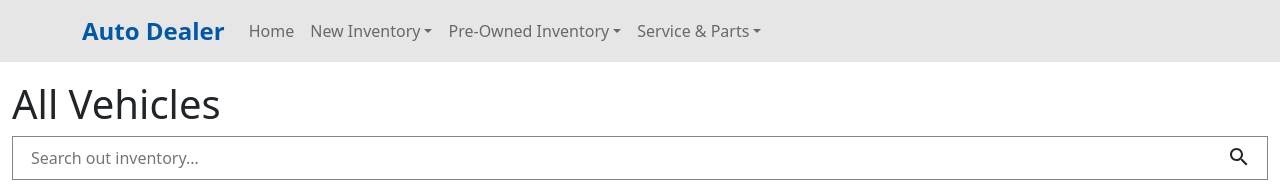
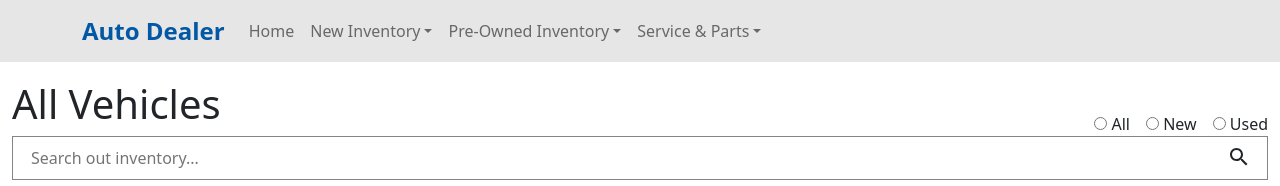
Before and after one commit to Jtamedrano/Dealership-Commerce, a Next.js app: page /shop in a window 1280 px wide. Shown: the top 186 px of the page. Built offline with nearby package versions, Linux system fonts and the light colour scheme; what urql would draw is missing.

Commit message:
implementing shop view selector for all, new, and used vehicles (part 1)

```diff
--- a/components/layouts/ShopLayout.tsx
+++ b/components/layouts/ShopLayout.tsx
@@ -1,6 +1,7 @@
 import React, { useEffect } from "react";
 import { useDispatch, useSelector } from "react-redux";
 import { Filter, InventoryView, Search } from "../parts/Shop";
+import ViewSelector from "../parts/Shop/ViewSelector";
 
 interface Props {}
 
@@ -30,7 +31,10 @@ const ShopLayout = (props: Props) => {
   return (
     <div className="shop">
       <title>Shop {getStateName()} Vehicles - Auto Dealer</title>
-      {state && <h1>{getStateName()} Vehicles</h1>}
+      <div className="shop__header">
+        {state && <h1>{getStateName()} Vehicles</h1>}
+        <ViewSelector />
+      </div>
       <Search className="shop__search" />
       <div className="shop__main">
         <Filter />
--- /dev/null
+++ b/components/parts/Shop/ViewSelector.tsx
@@ -0,0 +1,24 @@
+import React from "react";
+
+interface Props {}
+
+const ViewSelector = (props: Props) => {
+  return (
+    <div className="shop__selector">
+      <div className="shop__selector-item">
+        <input type="radio" name="" id="shopSelector1" />{" "}
+        <label htmlFor="shopSelector1">All</label>
+      </div>
+      <div className="shop__selector-item">
+        <input type="radio" name="" id="shopSelector2" />{" "}
+        <label htmlFor="shopSelector2">New</label>
+      </div>
+      <div className="shop__selector-item">
+        <input type="radio" name="" id="shopSelector3" />{" "}
+        <label htmlFor="shopSelector3">Used</label>
+      </div>
+    </div>
+  );
+};
+
+export default ViewSelector;
--- a/store/reducers/inventoryReducer.ts
+++ b/store/reducers/inventoryReducer.ts
@@ -36,7 +36,6 @@ export const inventoryReducer = (
       let toBeVisible: Auto[] = [];
       let toBeHidden: Auto[] = [];
 
-      console.log(action.payload);
       const unavailable = state.rootInventory.filter((auto) => {
         if (state.filters.condition) {
           return !state.filters.condition.includes(auto.condition);
--- a/styles/Shop.scss
+++ b/styles/Shop.scss
@@ -8,6 +8,25 @@
   &__main {
     display: grid;
     grid-template-columns: 20% 80%;
+  }
+  &__header,
+  &__selector {
+    display: flex;
+    flex-flow: row nowrap;
+    justify-content: space-between;
+  }
+
+  &__header {
+    align-items: flex-end;
+    width: 100%;
+  }
+
+  &__selector {
+    align-items: center;
+
+    &-item {
+      margin-left: 1em;
+    }
   }
 }
 
```
